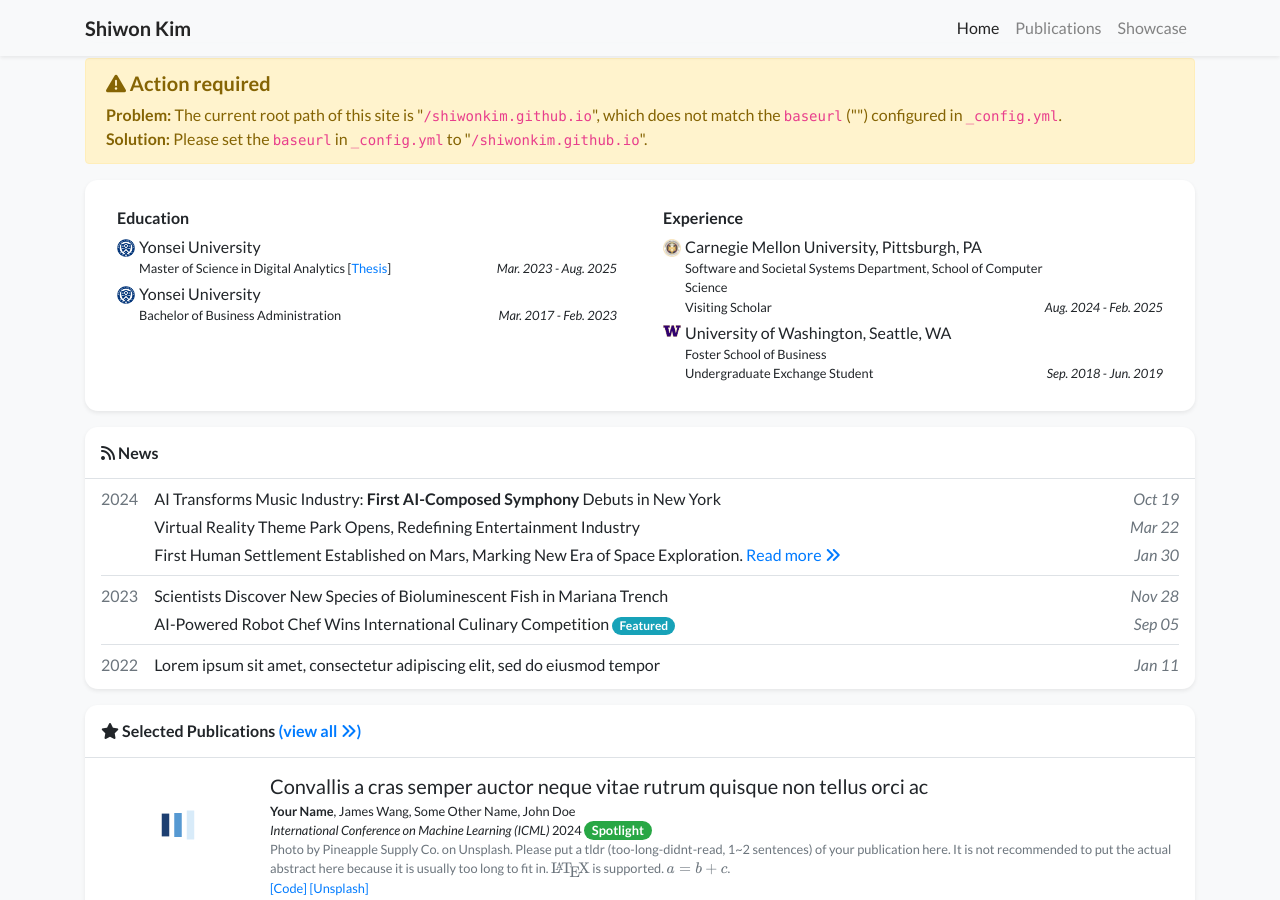
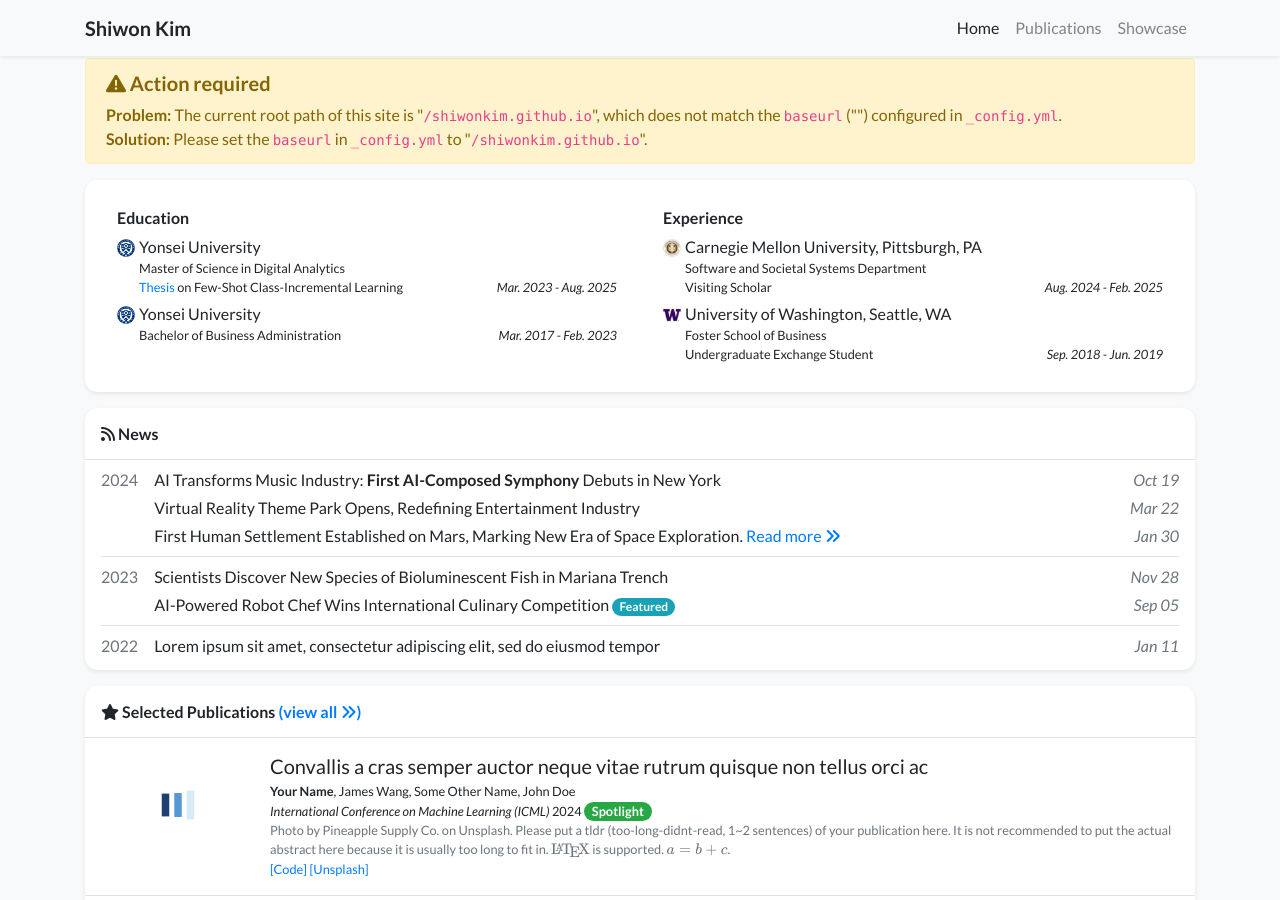
Before and after one commit to shiwonkim/shiwonkim.github.io, a Jekyll site: the page built from index.html, in a window 1280 px wide and 900 px high, scrolled down 425 px. Built offline with Jekyll 4.4.1, drawn with Linux system fonts in a browser that asks for light colours; nearby versions of some CDN libraries; a style sheet for code colours, icons or effects is not loaded.

Commit message:
edit profile

```diff
--- a/_data/profile.yml
+++ b/_data/profile.yml
@@ -43,7 +43,9 @@ education:
 #   date: Sep. 2024 - present
 - name: Yonsei University
   logo: /assets/images/badges/Yonsei.png
-  position: Master of Science in Digital Analytics [<a href="https://drive.google.com/file/d/1b8WPrng_qombcY7kuuBcZLOXR2rwLRtW/view?usp=sharing" target="_blank">Thesis</a>]
+  position: >-
+    Master of Science in Digital Analytics <br/>
+    <a href="https://drive.google.com/file/d/1b8WPrng_qombcY7kuuBcZLOXR2rwLRtW/view?usp=sharing" target="_blank">Thesis</a> on Few-Shot Class-Incremental Learning
   date: Mar. 2023 - Aug. 2025
 - name: Yonsei University
   logo: /assets/images/badges/Yonsei.png
@@ -54,7 +56,7 @@ experience:
 - name: Carnegie Mellon University, Pittsburgh, PA
   logo: /assets/images/badges/CMU.jpg
   position: >-
-    Software and Societal Systems Department, School of Computer Science <br/>
+    Software and Societal Systems Department <br/>
     Visiting Scholar
   date: Aug. 2024 - Feb. 2025
 - name: University of Washington, Seattle, WA
```
Also changed, not shown: assets/images/badges/UW.png.
